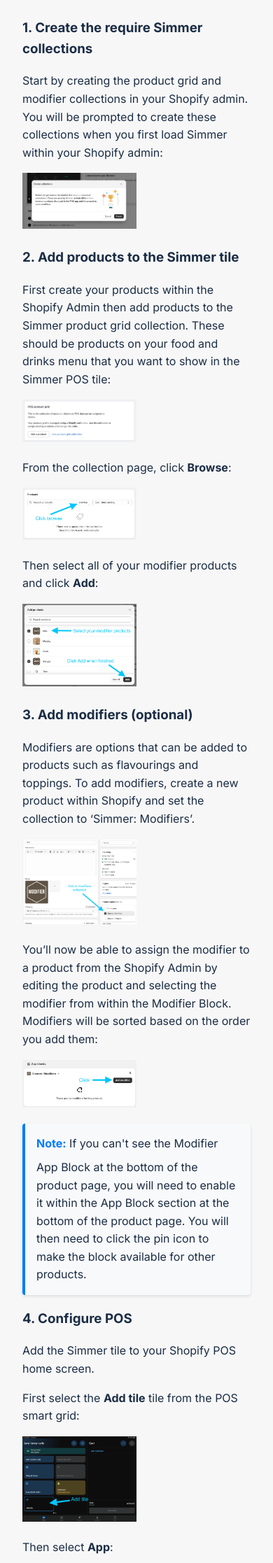
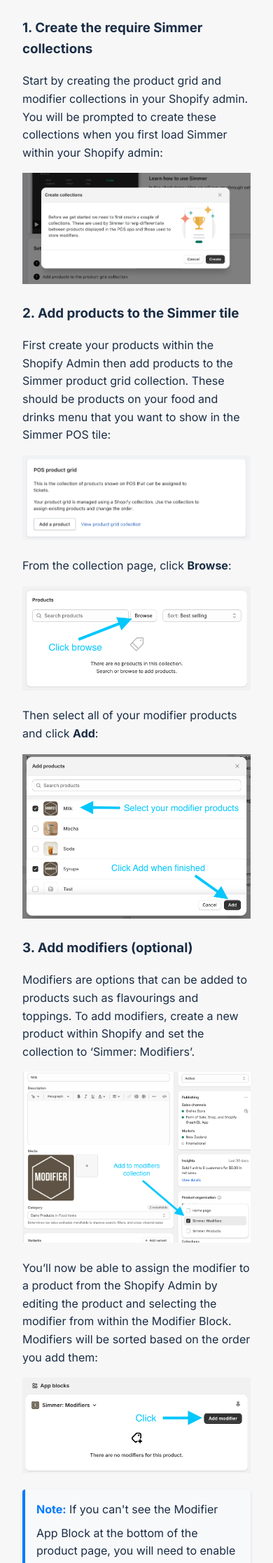
Before and after one commit to Pixel-Nova-Apps/simmerpos.com, a Jekyll site: the page built from _pages/support.md, in a window 390 px wide. Shown: the part 827-3061 px from the top of the page at 70% size. Built offline with Jekyll 4.4.1, drawn with Linux system fonts in a browser that asks for light colours.

Commit message:
responsive image widths

```diff
--- a/_pages/support.md
+++ b/_pages/support.md
@@ -29,31 +29,31 @@ Learn how to set up and use Simmer in this short tutorial video.
 
 Start by creating the product grid and modifier collections in your Shopify admin. You will be prompted to create these collections when you first load Simmer within your Shopify admin:
 
-<img src="/assets/create-simmer-collections.png" alt="Create Simmer collections" style="width: 50%;">
+<img src="/assets/create-simmer-collections.png" alt="Create Simmer collections" class="support-image">
 
 ### 2. Add products to the Simmer tile
 
 First create your products within the Shopify Admin then add products to the Simmer product grid collection. These should be products on your food and drinks menu that you want to show in the Simmer POS tile:
 
-<img src="/assets/add-products-to-grid.png" alt="Add products to grid" style="width: 50%;">
+<img src="/assets/add-products-to-grid.png" alt="Add products to grid" class="support-image">
 
 From the collection page, click **Browse**:
 
-<img src="/assets/browse-modifier-products.png" alt="Browse collection" style="width: 50%;">
+<img src="/assets/browse-modifier-products.png" alt="Browse collection" class="support-image">
 
 Then select all of your modifier products and click **Add**:
 
-<img src="/assets/select-modifier-products.png" alt="Add modifiers to collection" style="width: 50%;">
+<img src="/assets/select-modifier-products.png" alt="Add modifiers to collection" class="support-image">
 
 ### 3. Add modifiers (optional)
 
 Modifiers are options that can be added to products such as flavourings and toppings. To add modifiers, create a new product within Shopify and set the collection to 'Simmer: Modifiers'.
 
-<img src="/assets/add-modifier-to-collection.png" alt="Add modifier to collection" style="width: 50%;">
+<img src="/assets/add-modifier-to-collection.png" alt="Add modifier to collection" class="support-image">
 
 You'll now be able to assign the modifier to a product from the Shopify Admin by editing the product and selecting the modifier from within the Modifier Block. Modifiers will be sorted based on the order you add them:
 
-<img src="/assets/add-modifiers-block.png" alt="Select modifier from block" style="width: 50%;">
+<img src="/assets/add-modifiers-block.png" alt="Select modifier from block" class="support-image">
 
 <div class="note-box">
 <strong>Note:</strong>  If you can't see the Modifier App Block at the bottom of the product page, you will need to enable it within the App Block section at the bottom of the product page. You will then need to click the pin icon to make the block available for other products.
@@ -65,19 +65,19 @@ Add the Simmer tile to your Shopify POS home screen.
 
 First select the **Add tile** tile from the POS smart grid:
 
-<img src="/assets/add-tile-step-1.png" alt="Add POS tile step 1" style="width: 50%;">
+<img src="/assets/add-tile-step-1.png" alt="Add POS tile step 1" class="support-image">
 
 Then select **App**:
 
-<img src="/assets/add-tile-step-2.png" alt="Add POS tile step 2" style="width: 50%;">
+<img src="/assets/add-tile-step-2.png" alt="Add POS tile step 2" class="support-image">
 
 Then select **Simmer**:
 
-<img src="/assets/add-tile-step-3.png" alt="Add POS tile step 3" style="width: 50%;">
+<img src="/assets/add-tile-step-3.png" alt="Add POS tile step 3" class="support-image">
 
 Then select **Add**:
 
-<img src="/assets/add-tile-step-4.png" alt="Add POS tile step 4" style="width: 50%;">
+<img src="/assets/add-tile-step-4.png" alt="Add POS tile step 4" class="support-image">
 
 ---
 
--- a/main.scss
+++ b/main.scss
@@ -421,3 +421,13 @@ h1 {
   display: inline-block;
   margin-bottom: 0.5rem;
 }
+
+.support-image {
+  width: 100%;
+  max-width: 50%;
+  height: auto;
+
+  @media screen and (max-width: 768px) {
+    max-width: 100%;
+  }
+}
```
